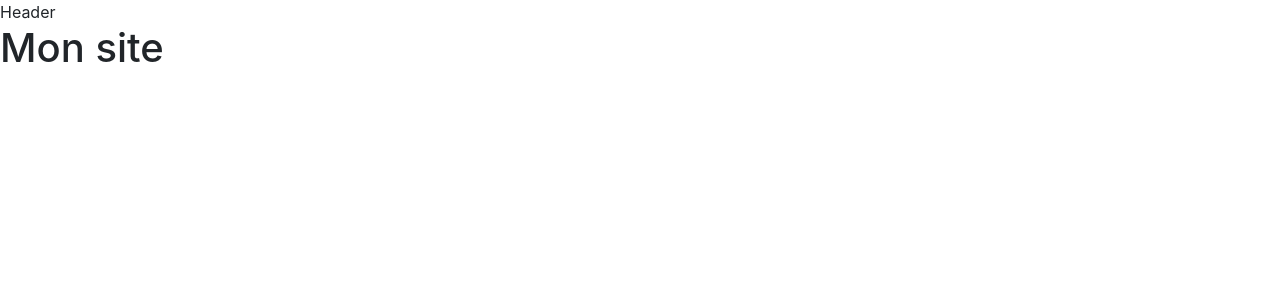
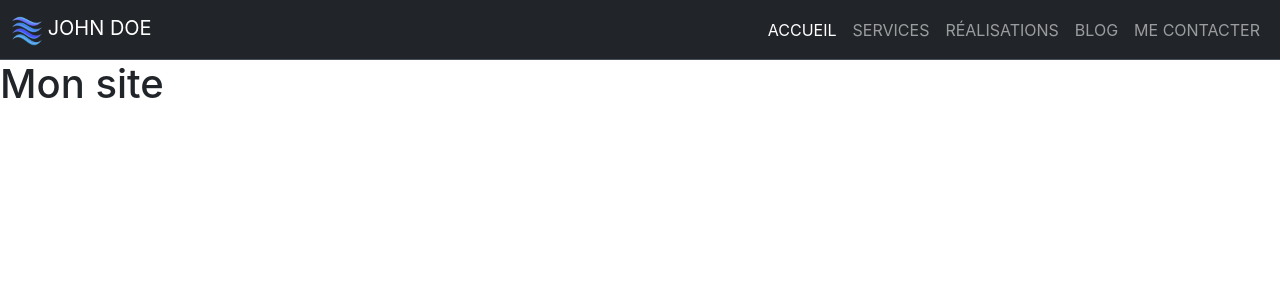
Before and after one commit to Olbor-dev/cv-john-doe, a React (Create React App) app: page / in a window 1280 px wide. Shown: the top 300 px of the page. Built offline with nearby package versions, Linux system fonts and the light colour scheme.

Commit message:
Création de la barre de navigation

```diff
--- a/src/App.js
+++ b/src/App.js
@@ -1,4 +1,5 @@
 import { Header } from "./components/Header";
+
 
 const App = () => {
   return (
--- a/src/components/Header.jsx
+++ b/src/components/Header.jsx
@@ -1,7 +1,38 @@
-import React from 'react'
+import React from 'react';
 
 export const Header = () => {
   return (
-    <div>Header</div>
-  )
+    <header>
+        <nav class="navbar navbar-expand-lg bg-dark border-bottom border-body text-uppercase" data-bs-theme="dark">
+            <div class="container-fluid">
+                <a class="navbar-brand" href="#/Page-top">
+                    <img src="/apple-touch-icon.png" alt="Logo" width="30" height="30" class="d-inline-block align-text-top" />
+                    <span> John Doe</span>
+                </a>
+                <button class="navbar-toggler" type="button" data-bs-toggle="collapse" data-bs-target="#navbarNavDropdown" aria-controls="navbarNavDropdown" aria-expanded="false" aria-label="Toggle navigation">
+                    <span class="navbar-toggler-icon"></span>
+                </button>
+                <div class="collapse navbar-collapse justify-content-end" id="navbarNav">
+                    <ul class="navbar-nav">
+                        <li class="nav-item">
+                            <a class="nav-link active" aria-current="page" href="#/Accueil">Accueil</a>
+                        </li>
+                        <li class="nav-item">
+                            <a class="nav-link" href="#/Services">Services</a>
+                        </li>
+                        <li class="nav-item">
+                            <a class="nav-link" href="#/Realisations">Réalisations</a>
+                        </li>
+                        <li class="nav-item">
+                            <a class="nav-link" href="#/Blog">Blog</a>
+                        </li>
+                        <li class="nav-item">
+                            <a class="nav-link" href="#/Contact">Me contacter</a>
+                        </li>
+                    </ul>
+                </div>
+            </div>
+        </nav>
+    </header>
+  );
 }
```
Also changed, not shown: public/apple-touch-icon.png (added), src/img/apple-touch-icon.png (added).
